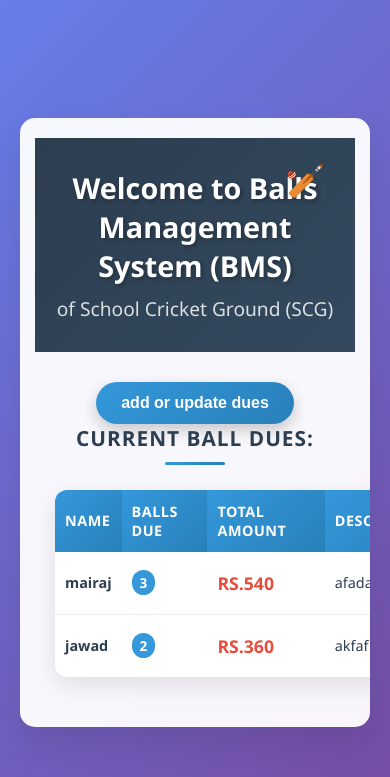
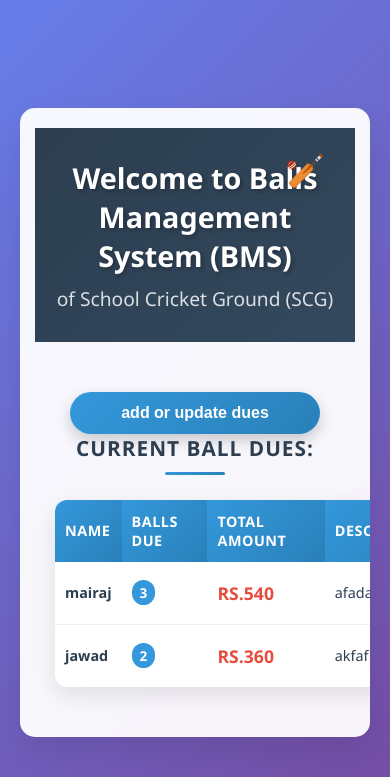
Before and after one commit to Shahzad-Nizamani/cricket_balls_manager, a Flask app: page / in a window 390 px wide. Shown: the top 777 px of the page. Run offline with Flask 3, Linux system fonts and the light colour scheme.

Commit message:
gemini css

```diff
--- a/static/index_design.css
+++ b/static/index_design.css
@@ -57,6 +57,10 @@ body {
     color: #ecf0f1;
 }
 
+.add-due {
+    padding-top: 20px; /* Added padding to separate from header text */
+}
+
 .add-due button {
     background: linear-gradient(135deg, #3498db, #2980b9);
     color: white;
@@ -68,6 +72,7 @@ body {
     cursor: pointer;
     box-shadow: 0 6px 15px rgba(0, 0, 0, 0.2);
     transition: all 0.3s ease;
+    width: auto; /* Ensure button doesn't stretch */
 }
 
 .add-due button:hover {
@@ -117,7 +122,6 @@ body {
 
 table {
     width: 100%;
-    max-width: none; /* Removed fixed max-width for responsiveness */
     margin: 0 auto;
     border-collapse: collapse;
     background: white;
@@ -236,6 +240,17 @@ tr:hover {
         margin-bottom: 25px;
     }
 
+    /* Fixed table styling for better mobile display */
+    .table-responsive {
+        width: 100%; /* Ensure it takes full width of parent */
+        overflow-x: auto;
+        -webkit-overflow-scrolling: touch;
+    }
+
+    table {
+        min-width: 500px; /* Keep minimum width to prevent squishing */
+    }
+
     th, td {
         padding: 12px 10px;
         font-size: 0.9rem;
@@ -245,4 +260,15 @@ tr:hover {
         padding: 3px 8px;
         font-size: 0.85rem;
     }
+
+    /* Adjusting the add-due button for mobile */
+    .add-due {
+        display: flex;
+        justify-content: center;
+    }
+
+    .add-due button {
+        width: 100%;
+        max-width: 250px; /* Prevent it from being too wide */
+    }
 }
```
